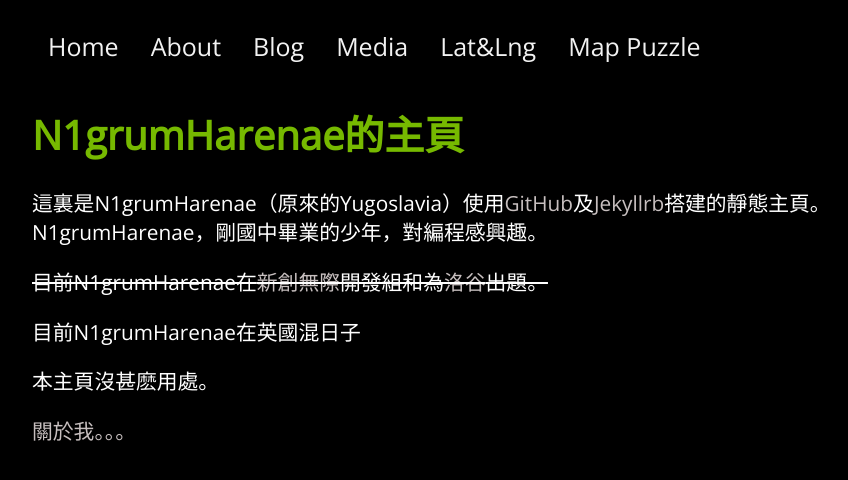
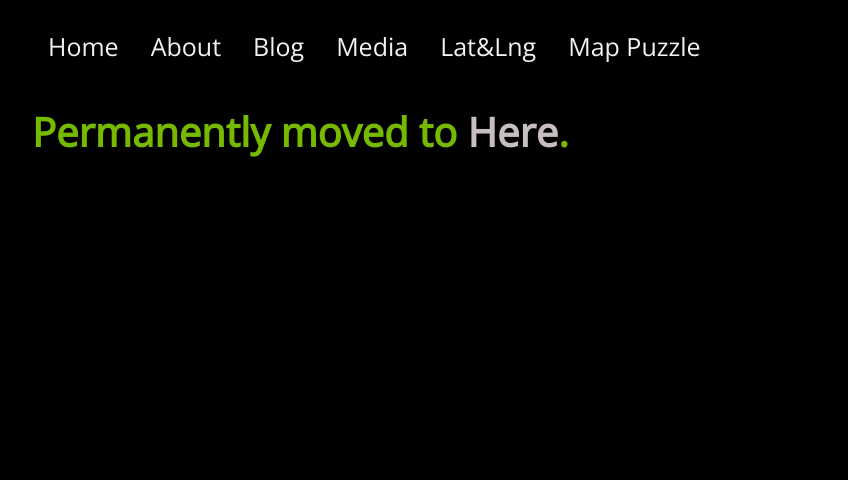
Before and after one commit to Jugoslawien/jugoslawien.github.io, a Jekyll site: the page built from index.html, in a window 1280 px wide. Shown: the top 480 px of the page, without its empty margins (128-976 px from the left). Built offline with Jekyll 4.4.1, drawn with Linux system fonts in a browser that asks for light colours; a script that is not in the unit is left out.

Commit message:
Update index.html

```diff
--- a/index.html
+++ b/index.html
@@ -6,13 +6,8 @@ title: N1grumHarenae's Page
 
 
 <div class="blurb">
-	<h1>N1grumHarenae的主頁</h1>
-	<p>這裏是N1grumHarenae（原來的Yugoslavia）使用<a target="_blank" href=https://github.com/>GitHub</a>及<a target="_blank" href=http://jekyllrb.com/>Jekyllrb</a>搭建的靜態主頁。
-           N1grumHarenae，剛國中畢業的少年，對編程感興趣。</p>
-        <p><s>目前N1grumHarenae在<a target="_blank" href="http://www.infinideas.org/">新創無際</a>開發組和為<a target="_blank" href="https://www.luogu.org/">洛谷</a>出題。</s></p>
-	<p>目前N1grumHarenae在英國混日子</p>
-	<p>本主頁沒甚麽用處。</p>
-	<p><a href="/about">關於我。。。</a></p>
+	<h1>Permanently moved to <a target="_blank" href=https://nigrumharenae.github.io/>Here</a>.</h1>
+
 
 	<script type="text/javascript" src="//ra.revolvermaps.com/0/0/8.js?i=0h99md90i6o&amp;m=6&amp;c=ff0000&amp;cr1=ffffff&amp;f=georgia&amp;l=49&amp;v0=20&amp;z=15&amp;rx=20&amp;lx=400&amp;ly=80&amp;hi=60&amp;he=9&amp;rs=20&amp;as=0" async="async"></script>
 </div><!-- /.blurb -->
```
